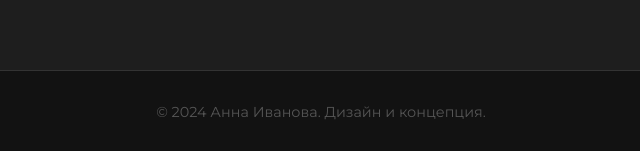
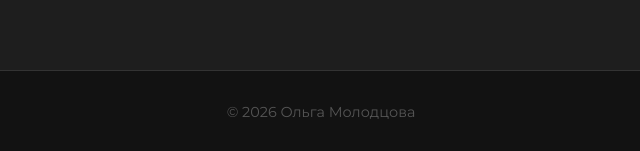
Before and after one commit to Nectarius/olga-model, a plain HTML site: page index.html in a window 1280 px wide. Shown: the part 2938-3089 px from the top of the page, 319-959 px from the left. Drawn offline with Linux system fonts and the light colour scheme.

Commit message:
update footer

```diff
--- a/index.html
+++ b/index.html
@@ -335,6 +335,6 @@
             </section>
         </main>
 
-        <footer>&copy; 2024 Анна Иванова. Дизайн и концепция.</footer>
+        <footer>&copy; 2026 Ольга Молодцова</footer>
     </body>
 </html>
```
